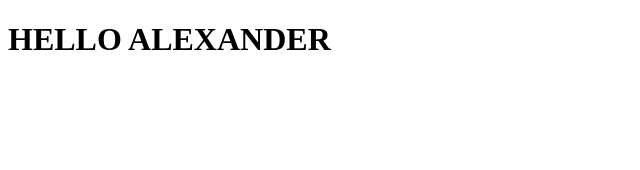
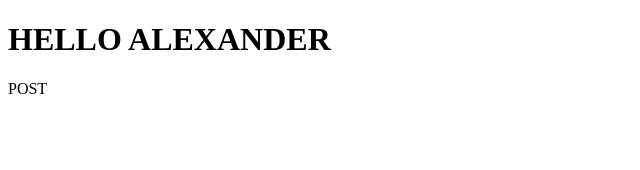
Before and after one commit to devbandeira/Rocketseat, a React (Vite) app in the folder ReactJS/CriandoPrimeiroProjeto/01-fundamentos-reactjs/: page / in a window 1280 px wide. Shown: the top 170 px of the page, without its empty margins (0-640 px from the left). Built offline with nearby package versions, Linux system fonts and the light colour scheme.

Commit message:
COMPONENTES REACT

```diff
--- a/ReactJS/CriandoPrimeiroProjeto/01-fundamentos-reactjs/src/App.jsx
+++ b/ReactJS/CriandoPrimeiroProjeto/01-fundamentos-reactjs/src/App.jsx
@@ -1,8 +1,12 @@
+import Post from "./Post";
+
 function App() {
-
   return (
-    <h1>HELLO ALEXANDER</h1>
-  )
+  <>
+  <h1>HELLO ALEXANDER</h1>
+  <Post />
+  </>
+  );
 }
 
-export default App
+export default App;
--- /dev/null
+++ b/ReactJS/CriandoPrimeiroProjeto/01-fundamentos-reactjs/src/Post.jsx
@@ -0,0 +1,5 @@
+function Post(){
+  return <p>POST</p>
+}
+
+export default Post
```
